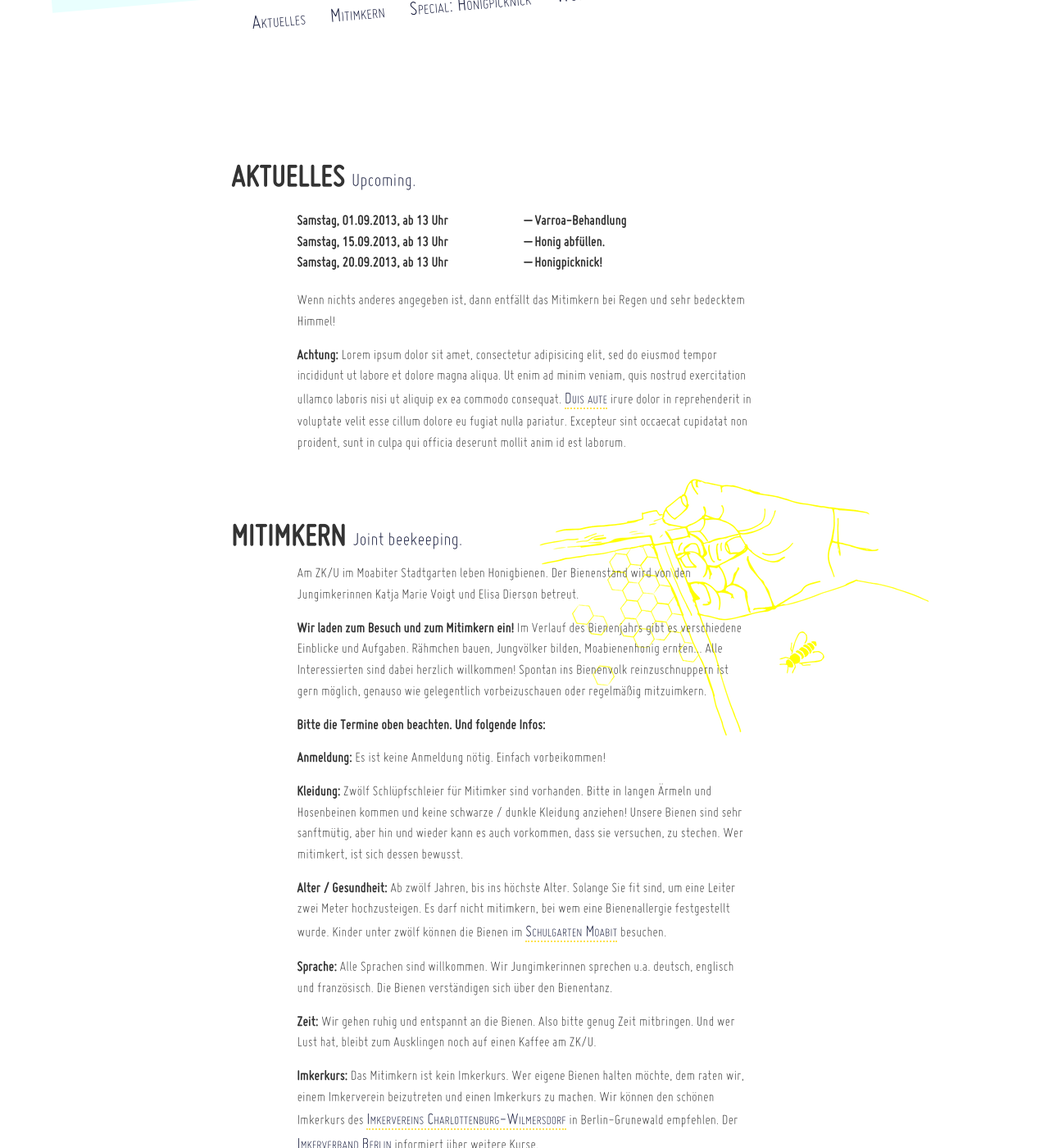
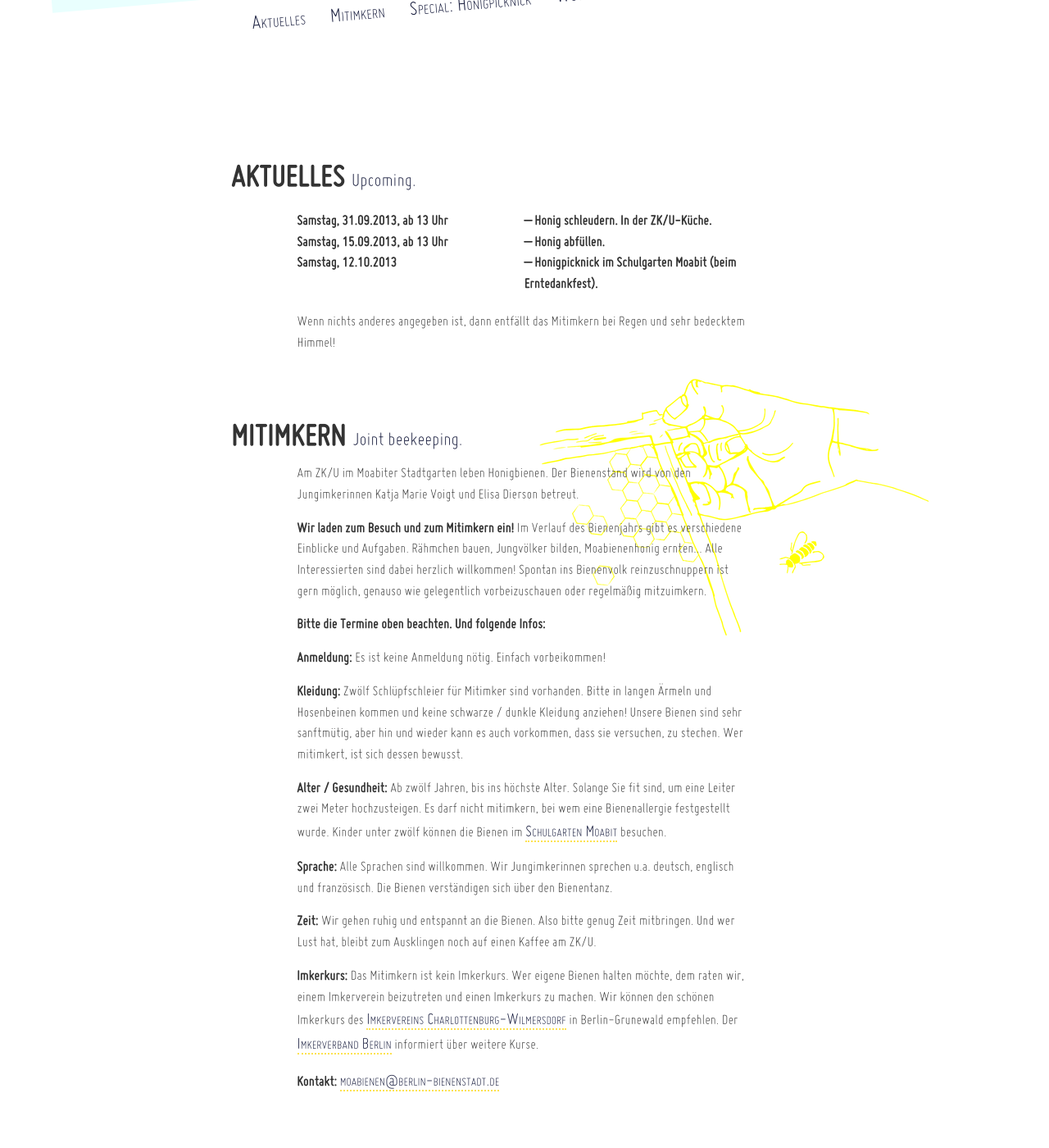
Before and after one commit to dieda/moabienen.berlin-bienenstadt.de, a Jekyll site: the page built from index.html, in a window 1280 px wide and 1400 px high, scrolled down 289 px. Shown: the whole window at 82% size. Built offline with Jekyll 4.4.1, drawn with Linux system fonts in a browser that asks for light colours; some of the changed text lies outside the part shown.

Commit message:
Change content text
Honigpicknick + Termine

```diff
--- a/index.html
+++ b/index.html
@@ -30,11 +30,12 @@ nav:
 </h2>
 
 <dl class="dl-horizontal">
+
   <dt>
-    Samstag, 01.09.2013, ab 13 Uhr
+    Samstag, 31.09.2013, ab 13 Uhr
   </dt>
   <dd>
-    Varroa-Behandlung
+    Honig schleudern. In der ZK/U-Küche.
   </dd>
 
   <dt>
@@ -45,20 +46,16 @@ nav:
   </dd>
 
   <dt>
-    Samstag, 20.09.2013, ab 13 Uhr
+    Samstag, 12.10.2013
   </dt>
   <dd>
-    Honigpicknick!
+    Honigpicknick im Schulgarten Moabit (beim Erntedankfest).
   </dd>
+
 </dl>
 
 <p>
   Wenn nichts anderes angegeben ist, dann entfällt das Mitimkern bei Regen und sehr bedecktem Himmel!
-</p>
-
-<p>
-  <strong>Achtung:</strong>
-  Lorem ipsum dolor sit amet, consectetur adipisicing elit, sed do eiusmod tempor incididunt ut labore et dolore magna aliqua. Ut enim ad minim veniam, quis nostrud exercitation ullamco laboris nisi ut aliquip ex ea commodo consequat. <a href="#">Duis aute</a> irure dolor in reprehenderit in voluptate velit esse cillum dolore eu fugiat nulla pariatur. Excepteur sint occaecat cupidatat non proident, sunt in culpa qui officia deserunt mollit anim id est laborum.
 </p>
 
 
@@ -107,11 +104,11 @@ nav:
 
 
 <h2 id="special-honigpicknick">
-  <em>Special:</em> Honigpicknick
+  Special: Honigpicknick
   <small>Honey picnic.</small>
 </h2>
 <p>
-  Ed enis esciassimpos<br/> idunt ipsaect iatiuri taeriatem rem net molorro et anditis rescipsa dicat porepres nonsent velitatem inus pa veribus volorerum, occatia vitisque si consedi gnimus rem nis moloritas pero iunt reici ipsus solor rae con por reperia non ernamus.
+  Mit dem Moabienenhonig, den wir ernten, möchten wir gelegentlich ein Honigpicknick für die Nachbarschaft veranstalten. Wir suchen dafür Bäckereien im Stadtteil, die mit uns Brot gegen Honig tauschen. Dann können wir uns draußen bei leckeren, kostenlosen Honigbroten begegnen und entspannen: NachbarInnen treffen BienenfreundInnen, GemeinschaftsgärtnerInnen, ZK/U-KünstlerInnen und Passanten.
 </p>
 
 <h2 id="wo">
```
Also changed, not shown: other parts of index.html (+2 -1 lines).
